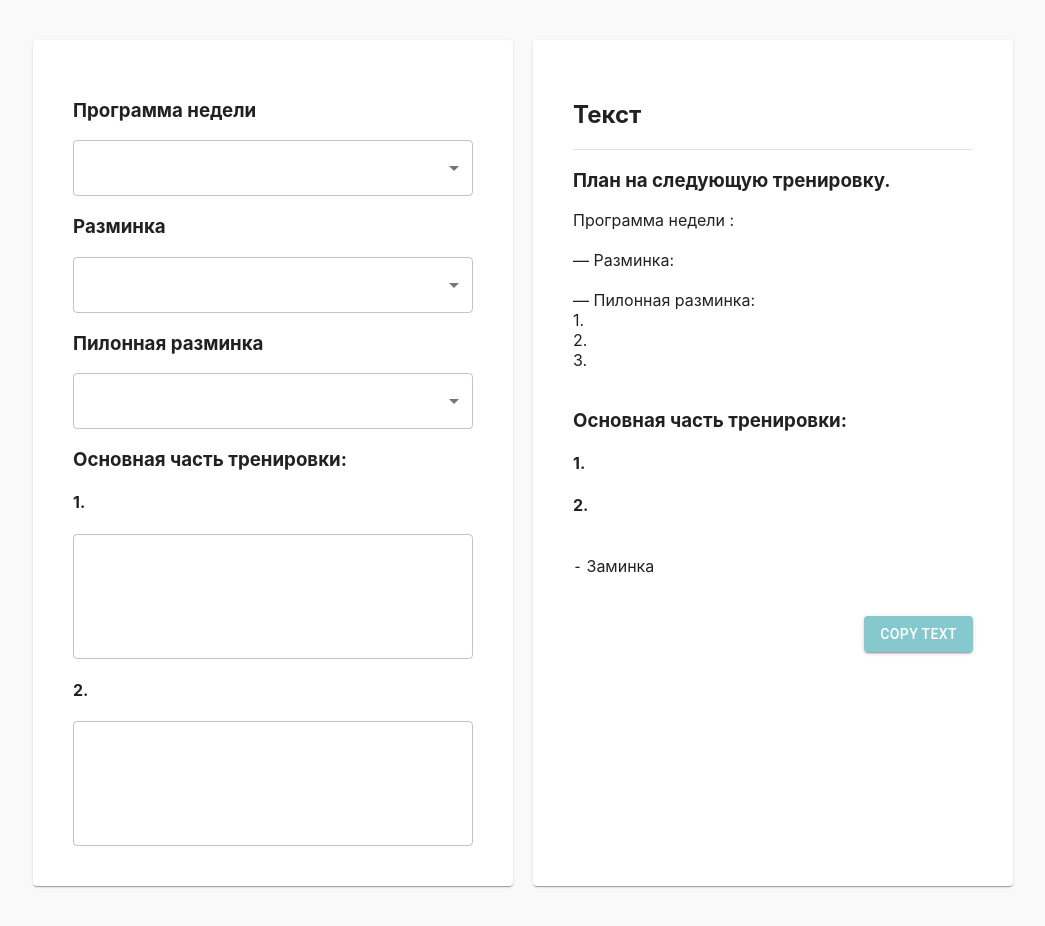
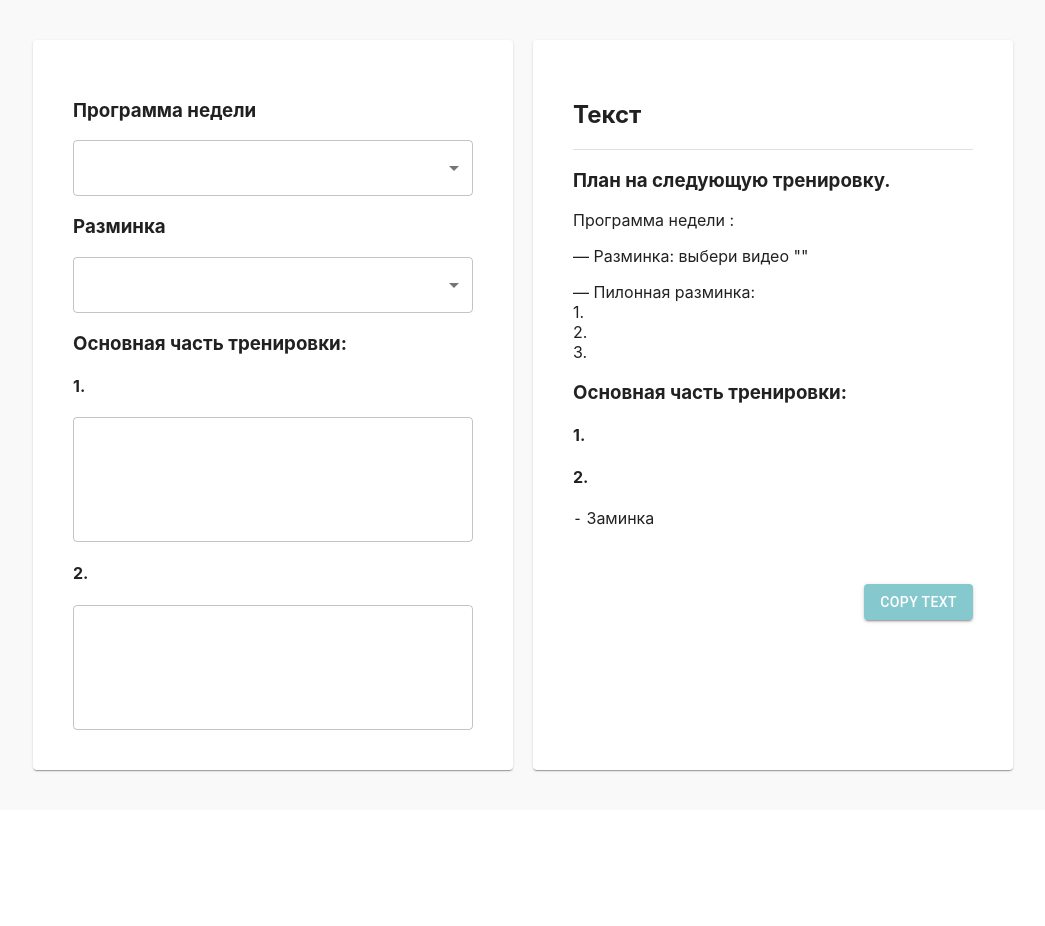
Before and after one commit to AnyaGalkina/plan-generator, a React (Create React App) app: page / in a window 1280 px wide. Shown: the whole page, without its empty margins (117-1162 px from the left). After the commit the page ends 810 px from the top, so only its background shows below. Built offline with nearby package versions, Linux system fonts and the light colour scheme.

Commit message:
Remove months selector, correct data structure, refactoring

```diff
--- a/src/components/Main.tsx
+++ b/src/components/Main.tsx
@@ -6,9 +6,14 @@ import {Settings} from './settings/Settings';
 
 const warmUpWithPolePlan = {
     'январь-февраль': {
-        task1: 'Раскачка с подъемом наверх',
+        task1: 'Раскачка с подъемом',
         task2: 'Шоудеры с выходом в коленный зацеп',
         task3: 'Тюльпан во флаг',
+    },
+    'март-апрель': {
+        task1: 'Крутка солдатик',
+        task2: 'Шоулдеры силой, подъемы и опускания',
+        task3: 'Крутка тюльпан на статике с прыжком во флаг ',
     }
 };
 const weekTrainingPlans = {
@@ -16,46 +21,55 @@ const weekTrainingPlans = {
         task1: 'Оборот в балерину/бедра',
         task2: 'Опасный мост',
         task3: 'Икс/тейбл-топ',
+        warmUpMonths: 'январь-февраль',
     },
     '13.02-19.02': {
         task1: 'Титаник',
         task2: 'Флаг',
         task3: 'Стойка силовая',
+        warmUpMonths: 'январь-февраль',
     },
     '20.02-26.02': {
         task1: 'Крутка с двойным облетом',
         task2: 'Комбо',
         task3: 'Бланшики',
+        warmUpMonths: 'январь-февраль',
     },
     '27.02-05.03': {
         task1: 'Флаг цирковой',
         task2: 'Динамика в шоулдере/перехваты',
         task3: 'Джамилла',
+        warmUpMonths: 'март-апрель',
     },
     '06.03-12.03': {
         task1: 'Китайский шпагат',
         task2: 'Рондат',
         task3: 'Икс/тейбл-топ',
+        warmUpMonths: 'март-апрель',
     },
     '13.03-19.03': {
         task1: 'ДУЭТЫ',
         task2: 'СФП',
+        warmUpMonths: 'март-апрель',
         // task3: '33',
     },
     '20.03-26.03': {
         task1: 'Крутка в шоулдер',
         task2: 'Флаг',
         task3: 'Инста',
+        warmUpMonths: 'март-апрель',
     },
     '27.03-02.04': {
         task1: 'Комбо',
         task2: 'Силовые опускания/подъемы',
         task3: 'Стойка флажковая',
+        warmUpMonths: 'март-апрель',
     },
     '03.04-09.04': {
         task1: 'Машин Ган',
         task2: 'Задняя аиша',
         task3: 'Стойка силовая',
+        warmUpMonths: 'март-апрель',
     },
 };
 
@@ -65,7 +79,6 @@ export const Main = () => {
     const [level, setLevel] = useState('');
     const [week, setWeek] = useState('');
     const [warmUpPlan, setWarmUpPlan] = useState('');
-    const [warmUpWithPoleMonths, setWarmUpWithPoleMonths] = useState('');
     const [task1Description, setTask1Description] = useState('');
     const [task2Description, setTask2Description] = useState('');
     const [task3Description, setTask3Description] = useState('');
@@ -80,10 +93,6 @@ export const Main = () => {
 
     const handleWarmUpPlan = (value: string) => {
         setWarmUpPlan(value)
-    };
-
-    const handleWarmUpWithPole = (value: string) => {
-        setWarmUpWithPoleMonths(value)
     };
 
     const handleTask1DescriptionChange = (text: string) => {
@@ -105,10 +114,8 @@ export const Main = () => {
                 week={week}
                 warmUpPlan={warmUpPlan}
                 handleLevelChange={handleLevelChange}
-                handleWarmUpWithPole={handleWarmUpWithPole}
                 handleWarmUpPlan={handleWarmUpPlan}
                 handleWeekChange={handleWeekChange}
-                warmUpWithPoleMonths={warmUpWithPoleMonths}
                 weekTrainingPlans={weekTrainingPlans}
                 handleTask1DescriptionChange={handleTask1DescriptionChange}
                 handleTask2DescriptionChange={handleTask2DescriptionChange}
@@ -120,7 +127,6 @@ export const Main = () => {
                        task2Description={task2Description}
                        task3Description={task3Description}
                        warmUpWithPolePlan={warmUpWithPolePlan}
-                       warmUpWithPoleMonths={warmUpWithPoleMonths}
                        weekTrainingPlans={weekTrainingPlans}
             />
         </div>
--- a/src/components/finalText/FinalText.tsx
+++ b/src/components/finalText/FinalText.tsx
@@ -8,7 +8,7 @@ type PropsType = {
     task2Description: string;
     task3Description: string;
     warmUpPlan: string;
-    warmUpWithPoleMonths: string;
+    // warmUpWithPoleMonths: string;
     weekTrainingPlans?: any;
     warmUpWithPolePlan: any;
 }
@@ -20,10 +20,10 @@ export const FinalText = ({
                               warmUpWithPolePlan,
                               task1Description,
                               task3Description,
-                              task2Description, warmUpWithPoleMonths
+                              task2Description,
                           }: PropsType) => {
 
-    const task3IsShown = week && weekTrainingPlans[week].task3;
+    const {task3, task2, task1, warmUpMonths} = week && weekTrainingPlans[week]
 
     const onCopyClick = () => {
         let copyText: any = document.getElementById('finalText');
@@ -44,38 +44,43 @@ export const FinalText = ({
                 <div>
                     <span>Программа недели </span><span>{week}:</span>
                 </div>
-                <br/>
-                <div>
-                    <span> — Разминка: </span><span>{warmUpPlan}</span>
-                </div>
-                <br/>
-                <div>
+
+                <p>
+                    <span> — Разминка: выбери видео "{warmUpPlan}"</span>
+                </p>
+                <p>
                     <span> — Пилонная разминка: </span>
                     <div>
-                        <span>1. {warmUpWithPoleMonths && warmUpWithPolePlan[warmUpWithPoleMonths].task1}</span>
+                        <span>1. {warmUpMonths && warmUpWithPolePlan[warmUpMonths].task1}</span>
                     </div>
                     <div>
-                        <span>2. {warmUpWithPoleMonths && warmUpWithPolePlan[warmUpWithPoleMonths].task2} </span>
+                        <span>2. {warmUpMonths && warmUpWithPolePlan[warmUpMonths].task2} </span>
                     </div>
-                    <div>3. {warmUpWithPoleMonths && warmUpWithPolePlan[warmUpWithPoleMonths].task3}</div>
-                </div>
-                <br/>
-                <div>
+                    <div>3. {warmUpMonths && warmUpWithPolePlan[warmUpMonths].task3}</div>
+                </p>
+                <p>
+
                     <h3>Основная часть тренировки:</h3>
-                    <h4>1. {week && weekTrainingPlans[week].task1}</h4>
-                    <div>{task1Description}</div>
-                    <h4>2. {week && weekTrainingPlans[week].task2}</h4>
-                    <div>{task2Description}</div>
-                    {task3IsShown &&
-                        <h4>3. {weekTrainingPlans[week].task3}</h4>
-                    }
-                    <div>{task3Description}</div>
-                    <br/>
-                    <div>⁃ Заминка</div>
-                </div>
+                    <p>
+                        <h4>1. {task1}</h4>
+                        <div>{task1Description}</div>
+                    </p>
+                    <p>
+                        <h4>2. {task2}</h4>
+                        <div>{task2Description}</div>
+                    </p>
+                    <p>
+                        {task3 &&
+                            <h4> 3. {weekTrainingPlans[week].task3}</h4>
+                        }
+                        <div>{task3Description}</div>
+                    </p>
+                    <p>⁃ Заминка</p>
+                </p>
             </div>
             <div style={{display: 'flex', justifyContent: 'end'}}>
-                <Button style={{margin: '40px 0',
+                <Button style={{
+                    margin: '40px 0',
                     // background: '#48677c'
                     background: '#85c9cf'
                 }} variant={'contained'} onClick={onCopyClick}>
--- a/src/components/settings/Settings.tsx
+++ b/src/components/settings/Settings.tsx
@@ -8,19 +8,16 @@ const levels = [
     // 'Intro',
     // 'Fit 1',
     'Fit 2'];
-const weeks = ['06.02-12.02', '13.02-19.02', '20.02-26.02', '27.02-05.03', '06.03-12.03', '13.03-19.03', '20.03-26.03', '27.03-02.04', '03.04-09.04',
-
-
-];
+const weeks = ['06.02-12.02', '13.02-19.02', '20.02-26.02', '27.02-05.03', '06.03-12.03', '13.03-19.03', '20.03-26.03', '27.03-02.04', '03.04-09.04'];
 const warmUp = ['универсальная', 'на продольник', 'на складку', 'на спину'];
-const warmUpWithPole = ['январь-февраль'];
+// const warmUpWithPole = ['январь-февраль', 'март-апрель'];
 
 type PropsType = {
     week: string;
     level: string;
     warmUpPlan: string;
-    warmUpWithPoleMonths: string;
-    handleWarmUpWithPole: (value: string) => void;
+    // warmUpWithPoleMonths: string;
+    // handleWarmUpWithPole: (value: string) => void;
     handleLevelChange: (value: string) => void;
     handleWeekChange: (value: string) => void;
     handleWarmUpPlan: (value: string) => void;
@@ -32,7 +29,7 @@ type PropsType = {
 }
 
 export const Settings = ({
-                             level, week, warmUpPlan, warmUpWithPoleMonths, handleWarmUpWithPole, handleWarmUpPlan,
+                             level, week, warmUpPlan, handleWarmUpPlan,
                              handleLevelChange, handleWeekChange, weekTrainingPlans,
                              handleTask3DescriptionChange, handleTask2DescriptionChange, handleTask1DescriptionChange
                          }: PropsType) => {
@@ -67,13 +64,12 @@ export const Settings = ({
                            onChange={handleWarmUpPlan}
                            value={warmUpPlan}
             />
-            <BasicSelector title={'Пилонная разминка'}
-                           dataArray={warmUpWithPole}
-                           onChange={handleWarmUpWithPole}
-                           value={warmUpWithPoleMonths}
-            />
+            {/*<BasicSelector title={'Пилонная разминка'}*/}
+            {/*               dataArray={warmUpWithPole}*/}
+            {/*               onChange={handleWarmUpWithPole}*/}
+            {/*               value={warmUpWithPoleMonths}*/}
+            {/*/>*/}
 
-            {/*<Divider/>*/}
             <div>
                 <h3>Основная часть тренировки:</h3>
                 <h4>1. {task1}</h4>
```
